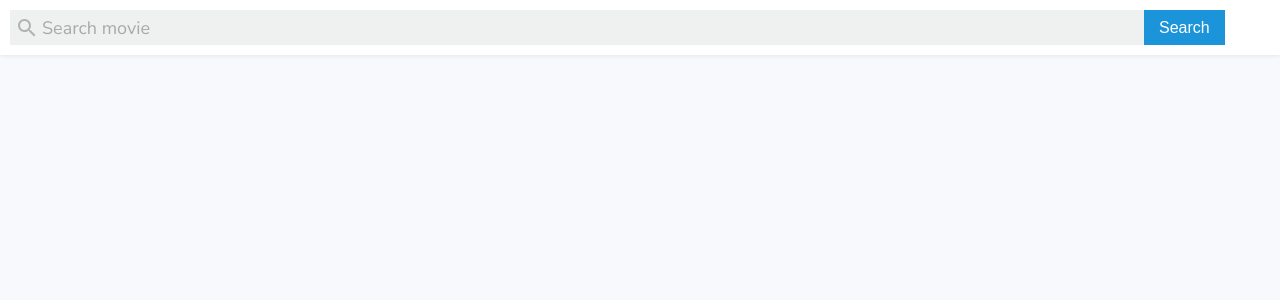
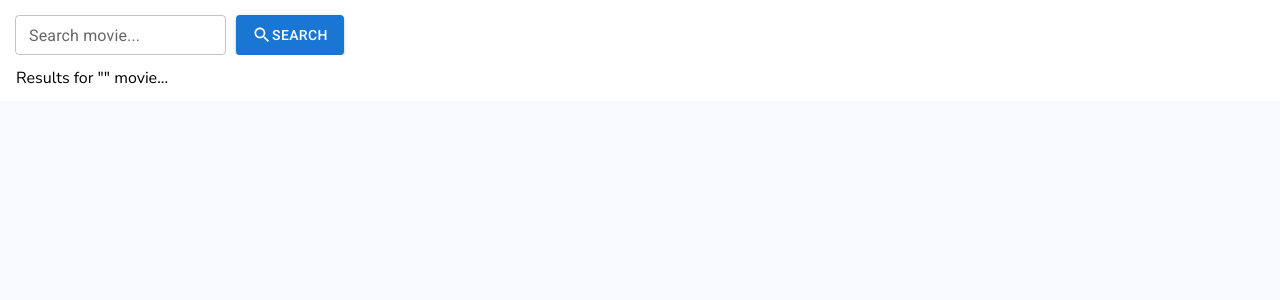
Before and after one commit to anjalidalal/movie-search-website, a React (Create React App) app: page / in a window 1280 px wide. Shown: the top 300 px of the page. Built offline with nearby package versions, Linux system fonts and the light colour scheme; a web font is replaced by a local one.

Commit message:
New chnages

```diff
--- a/src/components/MovieDetails.jsx
+++ b/src/components/MovieDetails.jsx
@@ -19,7 +19,7 @@ const MovieDetails = (props) => {
 
   return (
     <>
-      <div>HELLUUUUU</div>
+      <div></div>
     </>
   );
 };
--- a/src/components/MovieList.jsx
+++ b/src/components/MovieList.jsx
@@ -1,10 +1,11 @@
 import React, { useState } from "react";
 import SearchIcon from "@mui/icons-material/Search";
+import TextField from "@mui/material/TextField";
 import { Link } from "react-router-dom";
+import Button from "@mui/material/Button";
 
 const MovieList = () => {
   const [searchMovie, setSearchMovie] = useState("");
-  const [isInput, setIsInput] = useState(false);
   const [moviesArray, setMoviesArray] = useState([]);
 
   const handleSearchMovie = (e) => {
@@ -13,53 +14,50 @@ const MovieList = () => {
 
   const fetchMovie = (movieName) => {
     const url = `https://www.omdbapi.com/?s=${movieName}&apikey=f512a0ba`;
-    fetch(url).then((response) =>
-      response.json().then((result) => {
+    fetch(url)
+      .then((response) => response.json())
+      .then((result) => {
         console.log(result);
         setMoviesArray(result.Search);
       })
-    );
+      .catch((error) => {
+        console.log(error);
+        alert("Movie not found!!");
+      });
   };
   console.log(moviesArray);
   return (
     <div className="movieContainer">
       <div className="header">
         {" "}
-        <div className="searchBar" onClick={() => setIsInput(true)}>
-          {isInput ? (
-            <input
-              type="text"
-              placeholder="Search..."
-              className="input"
-              onChange={handleSearchMovie}
-              required
-              autoFocus
-            />
-          ) : (
-            <>
-              {" "}
-              <SearchIcon color="disabled" />
-              Search movie
-            </>
-          )}
-        </div>
-        <button
+        <TextField
+          id="outlined-basic"
+          label="Search movie..."
+          size="small"
+          onClick={handleSearchMovie}
+          variant="outlined"
+        />
+        <Button
           className="searchButton"
+          variant="contained"
           onClick={() => fetchMovie(searchMovie)}
         >
+          {" "}
+          <SearchIcon fontSize="small" />
           Search
-        </button>
+        </Button>
       </div>
+      <p>Results for {`"${searchMovie}" movie...`}</p>
       <div className="moviesList">
-        {moviesArray.map((el) => (
+        {moviesArray?.map((el) => (
           <Link to={`/${el.imdbID}`} key={el.imdbID}>
             <div className="card">
-              <img src={el.Poster} alt="" />
-              <h1>{el.Title}</h1>
-              <p>Release - {el.Year}</p>
+              <img src={el.Poster} className="poster" alt="" />
+              <h1 className="title">{el.Title}</h1>
+              <p className="releaseYear">Release - {el.Year}</p>
             </div>
           </Link>
-        ))}
+        ))}{" "}
       </div>
     </div>
   );
--- a/src/style.css
+++ b/src/style.css
@@ -17,40 +17,25 @@ body {
   position: fixed;
   top: 0%;
   z-index: 1;
-  padding: 10px;
+  padding: 15px;
   display: flex;
+  gap: 10px;
   align-items: flex-start;
   background-color: #fff;
   box-shadow: 0 1px 5px rgba(3, 0, 55, 0.08);
-}
-.searchBar {
-  display: flex;
-  align-items: center;
-  gap: 3px;
-  border: none;
-  padding: 0px 5px;
-  width: 90%;
-  height: 35.33px;
-  background-color: #b8babc39;
-  font-size: 18px;
-  color: rgba(142, 142, 143, 0.726);
-}
-.input {
-  background-color: transparent;
-  padding: 0px 5px;
-  width: 90%;
-  height: 35.33px;
-  font-size: 16px;
-  border: none;
 }
 .searchButton {
   background-color: #1c94d9;
   border: none;
   font-weight: 500;
   color: #fff;
-  padding: 0px 15px;
-  height: 35.33px;
+  border-radius: 3px;
+  padding: 0px 13px;
+  height: 40px;
+  display: flex;
+  align-items: center;
   font-size: 16px;
+  margin: 0px 0px 0px 10px;
 }
 .input:focus {
   outline: none;
@@ -63,7 +48,6 @@ body {
   justify-content: center;
   gap: 24px;
   margin: auto;
-  margin-top: 55px;
   padding: 20px 0px;
 }
 .card {
@@ -76,20 +60,33 @@ body {
   width: 300px;
   height: 340px;
 }
-.card > img {
+.poster {
   width: 100%;
   height: 260px;
   object-fit: cover;
   border-radius: 6px 6px 0px 0px;
 }
-.card > h1 {
+.movieContainer > p {
+  position: fixed;
+  top: 0%;
+  background: hsl(0, 0%, 100%);
+  width: 100%;
+  z-index: 999;
+  margin-top: 55px;
+  padding: 12px 16px;
+}
+a {
+  text-decoration: none;
+  color: inherit;
+}
+.title {
   margin: 10px 5px 0px 5px;
   font-size: 16px;
   font-weight: 700;
   line-height: 24px;
   text-align: center;
 }
-.card > p {
+.releaseYear {
   margin-bottom: 10px;
 }
 
```
